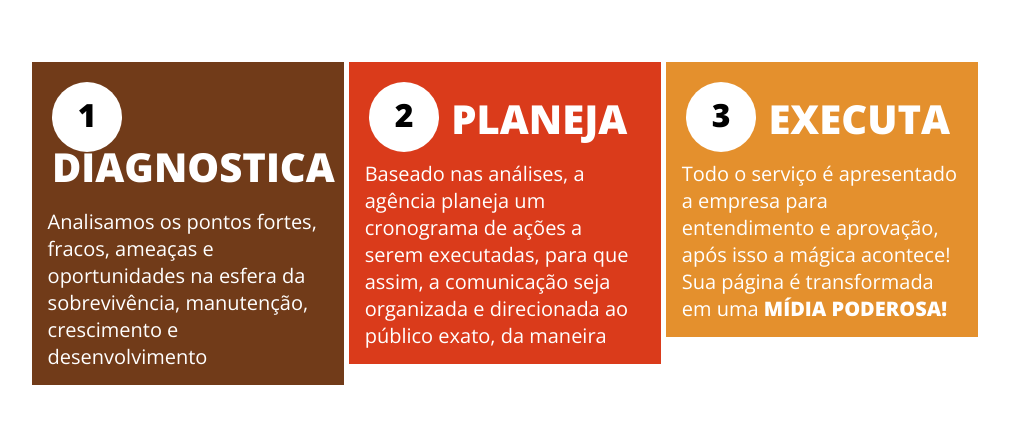
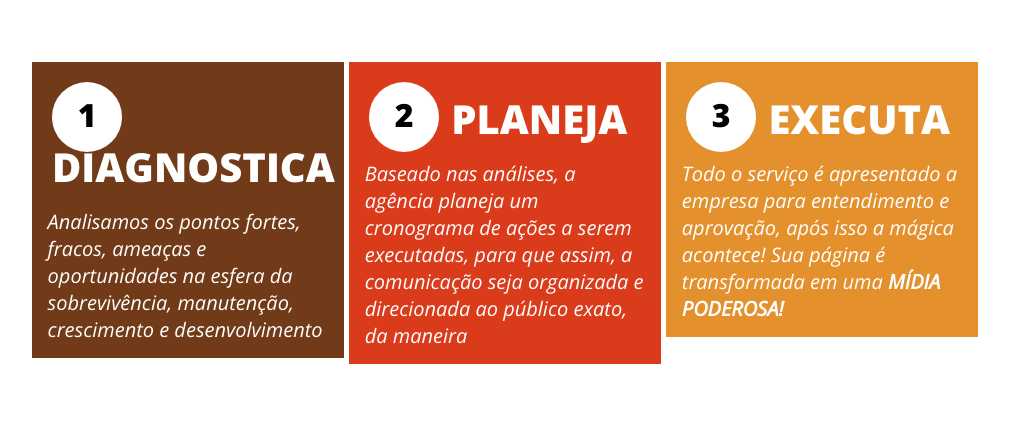
Before and after one commit to venturalp/VouCuidarDaMinhaMarca, a PHP site: page /redes-sociais.php in a window 1280 px wide. Shown: the part 1405-1829 px from the top of the page, without its empty margins (128-1137 px from the left). Run offline with PHP 8.4, Linux system fonts and the light colour scheme.

Commit message:
fonte italica css

```diff
--- a/styles/style.css
+++ b/styles/style.css
@@ -1018,8 +1018,7 @@ textarea{
 
 .redes-bloco-text{
     color: white;
-    font-style: italic;
-    font: 100 125% 'Open Sans', sans-serif;
+    font: 400 italic 125% 'Open Sans', sans-serif;
     padding-left: 5%;
     padding-right: 5%;
     margin: 0;
```
